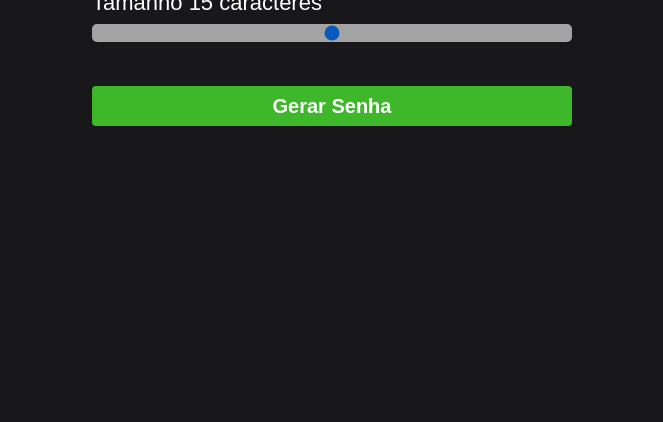
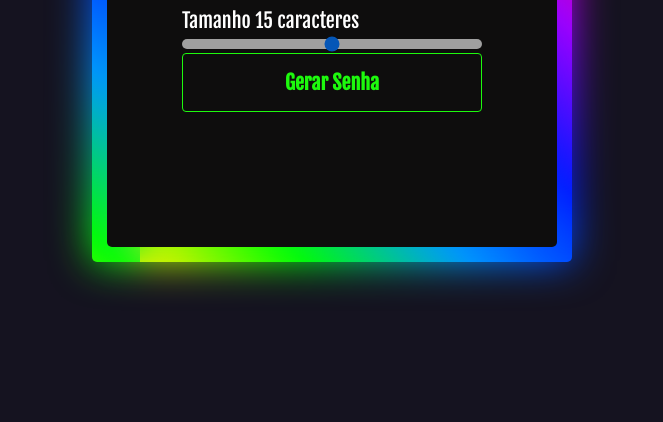
Before and after one commit to RedFoX1029/geradorSenha, a plain HTML site: page index.html in a window 1280 px wide. Shown: the part 378-800 px from the top of the page, without its empty margins (308-971 px from the left). Drawn offline with Linux system fonts and the light colour scheme.

Commit message:
feat: new styles in css

```diff
--- a/index.html
+++ b/index.html
@@ -8,15 +8,20 @@
 
     <link rel="stylesheet" href="style.css">
     <title>Gerador de senha</title>
+
+    <link rel="preconnect" href="https://fonts.googleapis.com">
+    <link rel="preconnect" href="https://fonts.gstatic.com" crossorigin>
+    <link href="https://fonts.googleapis.com/css2?family=Fjalla+One&display=swap" rel="stylesheet">
 </head>
 <body>
 
-    <img class="logo" src="./images/logo.png" alt="Gerador de Senhas Logo" />
+    <div class="caixa">
+        <span class="logo">GERADOR DE SENHAS</span>
 
         <div class="container-input">
             <span>Tamanho <span id="valor"></span> caracteres</span>
             <input id="slider" class="slider" type="range" min="5" max="25" value="15"/>
-        <button id="button" class="button-cta" onclick="generatePassword()">Gerar Senha</button>
+            <a id="button" class="button-cta" onclick="generatePassword()">Gerar Senha</a>
         </div>
 
         <div id="container-password" onclick="copyPassword()" class="container-password hide">
@@ -24,8 +29,8 @@
             <span id="password" class="password"></span>
             <span class="tooltip" >Clique na senha para copiar 😇</span>
         </div>
+    </div>
 
-    <div id="copy-message" class="copy-message hide">Senha copiada com sucesso!</div>
 
     <script src="script.js"></script>
 </body>
--- a/style.css
+++ b/style.css
@@ -2,39 +2,81 @@
     margin: 0 auto;
     width: 100%;
     box-sizing: border-box;
-    font-family: sans-serif;
+    font-family: Fjalla One;
 }
 
 body{
-    background-color: #18181B;
+    background-color: #151320;
     width: 100%;
-    height: 100vh;
+    min-height: 100vh;
     display: flex;
     justify-content: center;
     align-items: center;
     flex-direction: column;
 }
 
+.caixa {
+    position: relative;
+    width: 450px;
+    height: 450px;
+    background: rgb(14, 13, 13);
+    display: flex;
+    flex-direction: column;
+    justify-content: center;
+    align-items: center;
+    border-radius: 5px;
+}
+
+.caixa:before, .caixa:after{
+    content: '';
+    position: absolute;
+    z-index: -1;
+    width: calc(100% + 30px);
+    height: calc(100% + 30px);
+    background: linear-gradient(45deg, #FFF000, #00FF00, #0099FF, #001AFF, #A200FF, #FF0055, #FF0000,
+    #FFF000, #00FF00, #0099FF, #001AFF, #A200FF);
+    background-size: 280%;
+    border-radius: 5px;
+    animation: AnimarBorda 10s linear infinite;
+}
+
+
+@keyframes AnimarBorda{
+    0%{
+        background-position: 0;
+    }
+    100%{
+        background-position: 300%;
+    }
+}
+
+.caixa:after{
+    filter: blur(20px);
+}
+
 .logo{
-    max-width: 600px;
-    margin-bottom: 24px;
+    text-align: center;
+    font-size: 45px;
+    color: #fff;
+    margin-bottom: 20px;
 }
 
 .container-input{
-    max-width: 480px;
-    margin: 14px 0;
+    max-width: 300px;
+    margin: 4px 0;
 }
 
 .container-input span{
     color: #FFF;
-    font-size: 22px;
+    font-size: 20px;
+    text-align: center;
 }
 
 .slider{
-    margin-top: 8px;
+    margin-top: 2px;
     -webkit-appearance: none;
     width: 100%;
-    height: 18px;
+    height: 10px;
     border-radius: 5px;
     background: #DFDFDF;
     outline: none;
@@ -42,20 +84,61 @@ body{
 }
 
 .button-cta{
-    height: 40px;
-    margin-top: 40px;
-    background-color: #3EB72B;
-    border: 0;
+    font-size: 20px;
+    font-weight: 700;
+    text-decoration: none;
+
+    display: inline-flex;
+    justify-content: center;
+    align-items: center;
+
+    color: rgb(29, 249, 13);
+    padding: 16px;
+    border: rgb(29, 249, 13) 1px solid;
     border-radius: 4px;
-    color: #FFF;
-    font-size: 20px;
-    font-weight: bold;
     cursor: pointer;
+    transition: all 0.3s ease;
+}
+
+.button-cta::before {
+    content: "";
+    position: absolute;
+    top: 0;
+    left: 0;
+    width: 100%;
+    height: 100%;
+    border-radius: 4px;
+    background-color: rgba(0, 0, 0, 0);
+    z-index: -1;
+    transition: background-color 0.3s ease;
+}
+
+.button-cta::after{
+    content: "";
+    position: absolute;
+    top: 0;
+    bottom: 0;
+    left: 0;
+    right: 0;
+    box-shadow: 0 0 128px 32px rgb(29, 249, 13);
+    opacity: 0;
+    background-color: rgb(29, 249, 13);
+    z-index: -1;
+    transition: opacity 100ms linear;
+}
+
+.button-cta:hover::before {
+    background-color: rgba(0, 0, 0, 0.2);
+}
+
+.button-cta:hover{
+    color: #31202b;
+    background-color: rgb(29, 249, 13);
 }
 
 .container-password{
-    max-width: 480px;
-    margin: 14px 0;
+    max-width: 300px;
+    margin: 1px 0;
     display: flex;
     flex-direction: column;
     align-items: center;
@@ -65,8 +148,8 @@ body{
 .title{
     text-align: center;
     color: #FFF;
-    font-size: 28px;
-    margin-top: 24px;
+    font-size: 20px;
+    margin-top: 4px;
     margin-bottom: 8px;
 }
 
@@ -111,15 +194,3 @@ body{
     visibility: visible;
     opacity: 1;
 }
-
-.copy-message {
-    position: fixed;
-    bottom: 20px;
-    left: 50%;
-    transform: translateX(-50%);
-    background-color: #3EB72B;
-    color: #FFF;
-    padding: 10px 20px;
-    border-radius: 4px;
-    display: none;
-}
```
Lines whose indentation alone changed are shown as unchanged.
